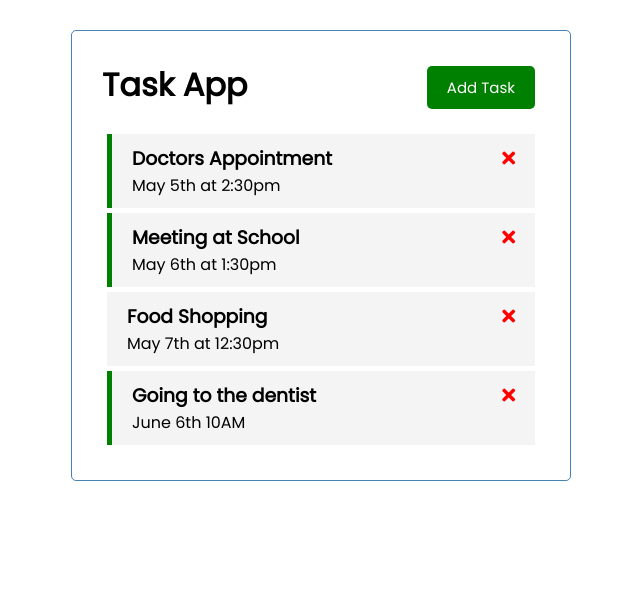
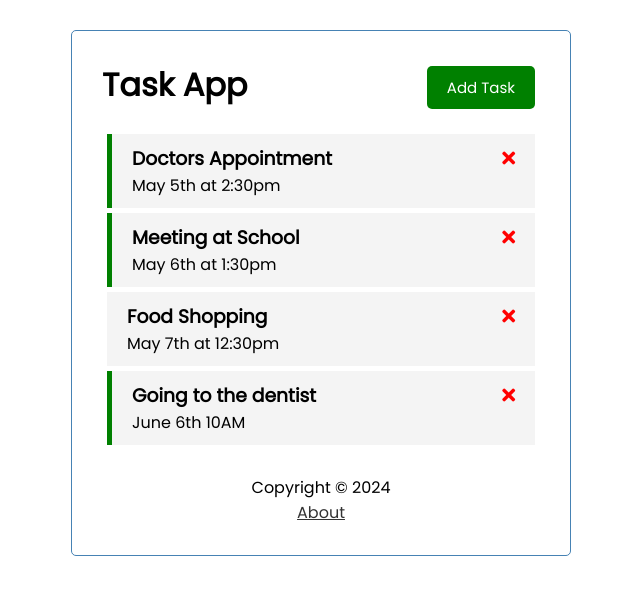
Before and after one commit to muendokennedy/vue-course-1, a Vue app: page / in a window 1280 px wide. Shown: the top 594 px of the page, without its empty margins (319-959 px from the left). Built offline with nearby package versions, Linux system fonts and the light colour scheme; data requests are answered from the project's data file.

Commit message:
Created the footer component and installed the vue-router package

```diff
--- a/package.json
+++ b/package.json
@@ -11,7 +11,8 @@
   },
   "dependencies": {
     "json-server": "^1.0.0-alpha.23",
-    "vue": "^3.4.21"
+    "vue": "^3.4.21",
+    "vue-router": "^4.0.13"
   },
   "devDependencies": {
     "@vitejs/plugin-vue": "^5.0.4",
--- a/src/App.vue
+++ b/src/App.vue
@@ -2,6 +2,7 @@
 // import HelloWorld from './components/HelloWorld.vue'
 // import TheWelcome from './components/TheWelcome.vue'
 import Header from './components/Header.vue'
+import Footer from './components/Footer.vue'
 import Tasks from './components/Tasks.vue'
 import AddTask from './components/AddTask.vue'
 
@@ -10,7 +11,8 @@
   components: {
     Header,
     Tasks,
-    AddTask
+    AddTask,
+    Footer
   },
   data() {
     return {
@@ -99,6 +101,7 @@
         <AddTask v-on:add-task="addTask"/>
       </div>
       <Tasks v-on:delete-task="deleteTask" v-on:toggle-reminder="toggleReminder" v-bind:tasks="tasks"/>
+      <Footer/>
     </div>
 </template>
 
--- /dev/null
+++ b/src/components/Footer.vue
@@ -0,0 +1,20 @@
+<script>
+
+</script>
+
+<template>
+  <footer>
+    <p>Copyright &copy; 2024</p>
+    <a href="/about">About</a>
+  </footer>
+</template>
+
+<style scoped>
+a{
+  color: #333;
+}
+footer{
+  margin-top: 30px;
+  text-align: center;
+}
+</style>
```
Also changed, not shown: 1 other file (tests, documents, lock files or other folders).
